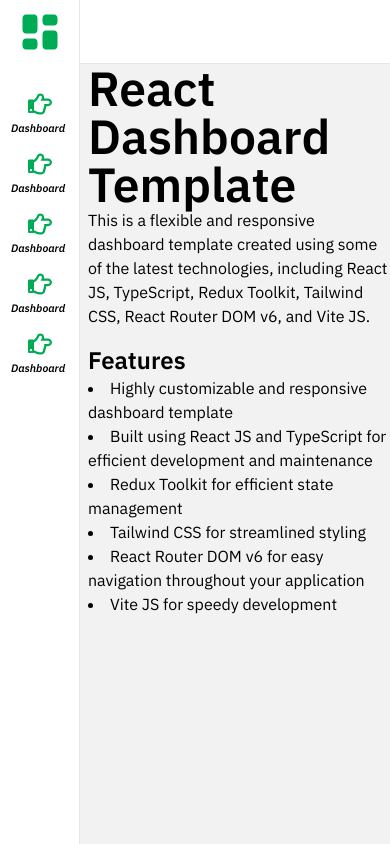
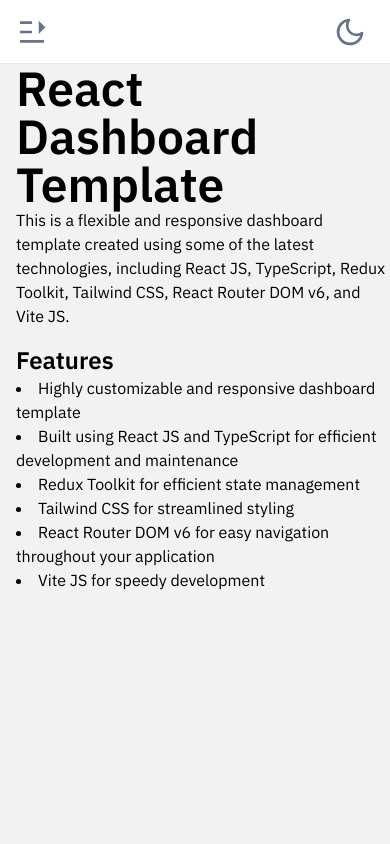
Before and after one commit to mdskrumi/react-dashboard-template, a React (Vite) app: page /auth/login in a window 390 px wide. Both pictures are taken after typing "name@example.com", "Sample123" into the empty fields and a click on the button "Log In". Built offline with nearby package versions, Linux system fonts and the light colour scheme.

Commit message:
add mobile bar

```diff
--- a/src/layout/PrivateOutlet.tsx
+++ b/src/layout/PrivateOutlet.tsx
@@ -15,8 +15,15 @@
             <TopBar />
             <Sidebar />
             <div
-                className={`pt-16 min-h-screen overflow-auto duration-300`}
-                style={{ paddingLeft: isOpen ? '18.5rem' : '5.5rem' }}
+                style={{
+                    paddingLeft:
+                        window.innerWidth < 1024
+                            ? '1rem'
+                            : isOpen
+                            ? '18.5rem'
+                            : '5.5rem',
+                }}
+                className={`pt-16 min-h-screen overflow-auto duration-300 lg:pl-0`}
             >
                 <Outlet />
             </div>
--- a/src/layout/Sidebar/SideBarItem.tsx
+++ b/src/layout/Sidebar/SideBarItem.tsx
@@ -14,6 +14,7 @@
     url?: string;
     subMenus?: SideBarItemInterface[];
     children?: React.ReactNode;
+    isMobile?: boolean;
 }
 
 const SideBarItem: React.FC<SideBarItemInterface> = ({
@@ -23,6 +24,7 @@
     icon,
     url,
     subMenus,
+    isMobile,
 }) => {
     const navigate = useNavigate();
     const dispatch = useAppDispatch();
@@ -30,6 +32,8 @@
 
     const isOpen = useAppSelector((state) => state.util.isSidebarOpen);
     const [isExpanded, setIsExpanded] = useState(false);
+
+    console.log(isMobile);
 
     useEffect(() => {
         let shouldClose = true;
--- a/src/layout/Sidebar/index.tsx
+++ b/src/layout/Sidebar/index.tsx
@@ -146,10 +146,11 @@
     ];
 
     return (
+        <>
             <div
-            className={`fixed top-0 bottom-0 ${
+                className={`hidden lg:block fixed top-0 bottom-0 ${
                     isOpen ? 'w-72' : 'w-20'
-            } bg-main_dark duration-300 overflow-x-hidden bg-surface dark:bg-surface-dark border-r-[1px]`}
+                } duration-300 overflow-x-hidden border-r-[1px] bg-surface dark:bg-surface-dark border-line dark:border-line-dark`}
             >
                 <div
                     className="pl-4 flex justify-start items-center cursor-pointer h-16 mb-6"
@@ -167,6 +168,34 @@
                     <SideBarItem {...item} key={item.id} />
                 ))}
             </div>
+            <div
+                className={`block lg:hidden overflow-hidden overflow-y-auto fixed top-0 bottom-0 left-0 bg-[#00000090] ${
+                    isOpen ? 'w-full' : 'w-0'
+                }`}
+            >
+                <div
+                    className={`relative ${
+                        isOpen ? 'w-5/6' : 'w-0'
+                    }  bg-surface dark:bg-surface-dark min-h-[100vh] duration-300`}
+                >
+                    <div
+                        className="sticky bg-surface dark:bg-surface-dark top-0 pl-4 flex justify-start items-center cursor-pointer h-16 mb-6"
+                        onClick={() => dispatch(setSidebarOpen(!isOpen))}
+                    >
+                        <img className="w-12 mr-4" src={Logo} />
+                        <div className="animate-fade-in">
+                            <h4>Dashboard</h4>
+                            <p className="caption">Simple and Fast</p>
+                        </div>
+                    </div>
+                    <div>
+                        {menus.map((item) => (
+                            <SideBarItem {...item} key={item.id} />
+                        ))}
+                    </div>
+                </div>
+            </div>
+        </>
     );
 };
 
--- a/src/layout/TopBar.tsx
+++ b/src/layout/TopBar.tsx
@@ -1,40 +1,36 @@
 // Redux
 import { useAppSelector, useAppDispatch } from 'store/hooks';
-import { toggleTheme } from 'store/reducers/util';
-
-// Component
-import MenuRightItem from 'components/MenuRightItem';
+import { toggleTheme, setSidebarOpen } from 'store/reducers/util';
+import { RiMenuUnfoldFill } from 'react-icons/ri';
+import { FiMoon, FiSun } from 'react-icons/fi';
 
 const TopBar = () => {
     const dispatch = useAppDispatch();
-    // const theme = useAppSelector((state) => state.util.theme);
-    const isNotificationBarOpen = useAppSelector(
-        (state) => state.util.isNotificationBarOpen
-    );
+    const theme = useAppSelector((state) => state.util.theme);
+    const isSidebarOpen = useAppSelector((state) => state.util.isSidebarOpen);
 
     return (
         <>
             <div
-                className={`max-w-[1920px] m-auto fixed items-center justify-between flex h-16 top-0 w-full border-b-[1px] bg-surface dark:bg-surface-dark`}
-            ></div>
-
-            <div
-                className={`fixed top-12 bottom-0 right-0 h-full max-w-sm ${
-                    isNotificationBarOpen ? 'w-[50%]' : 'w-0'
-                } duration-300 bg-surface dark:bg-surface-dark`}
+                className={`max-w-[1920px] m-auto fixed items-center justify-between flex h-16 top-0 w-full border-b-[1px] border-line dark:border-line-dark bg-surface dark:bg-surface-dark select-none`}
             >
-                <MenuRightItem
-                    title="Theme"
-                    icon={''}
-                    handleClick={() => {
-                        dispatch(toggleTheme());
-                    }}
-                />
-                <MenuRightItem
-                    title="Notifications"
-                    icon={''}
-                    handleClick={() => {}}
-                />
+                <div>
+                    <RiMenuUnfoldFill
+                        size={'2em'}
+                        className="ml-4 text-dim hover:text-dim-varient cursor-pointer"
+                        onClick={() => dispatch(setSidebarOpen(!isSidebarOpen))}
+                    />
+                </div>
+                <div
+                    onClick={() => dispatch(toggleTheme())}
+                    className="fixed right-6 top-4 text-dim hover:text-dim-varient cursor-pointer"
+                >
+                    {theme === 'light' ? (
+                        <FiMoon size="2rem" />
+                    ) : (
+                        <FiSun size="2rem" />
+                    )}
+                </div>
             </div>
         </>
     );
--- a/src/store/reducers/index.ts
+++ b/src/store/reducers/index.ts
@@ -13,9 +13,10 @@
 };
 
 const persistedUserReducerReducer = persistReducer(persistConfig, userReducer);
+const persistedUtilReducerReducer = persistReducer(persistConfig, utilReducer);
 
 export const rootReducer = combineReducers({
     user: persistedUserReducerReducer,
-    util: utilReducer,
+    util: persistedUtilReducerReducer,
     [dashboardAPI.reducerPath]: dashboardAPI.reducer,
 });
--- a/tailwind.config.cjs
+++ b/tailwind.config.cjs
@@ -10,14 +10,14 @@
                 surface: '#FFFFFF',
                 error: '#B00020',
                 text: '#000000',
-                line: '#F0F0F0',
+                line: '#E5E7EB',
 
                 // Dark Theme
                 'ui-dark': '#1F1F1F',
                 'surface-dark': '#181818',
                 'error-dark': '#CF6679',
                 'text-dark': '#FFFFFF',
-                'line-dark': '#242424',
+                'line-dark': '#303030',
 
                 // Common
                 primary: '#00AB55',
@@ -29,6 +29,8 @@
                 danger: '#ff0000',
                 'danger-varient': '#ff2626',
                 hint: '#797A7B',
+                dim: '#64748B',
+                'dim-varient': '#7b8fab',
             },
             keyframes: {
                 'fade-in-up': {
```
Lines whose indentation alone changed are shown as unchanged.
